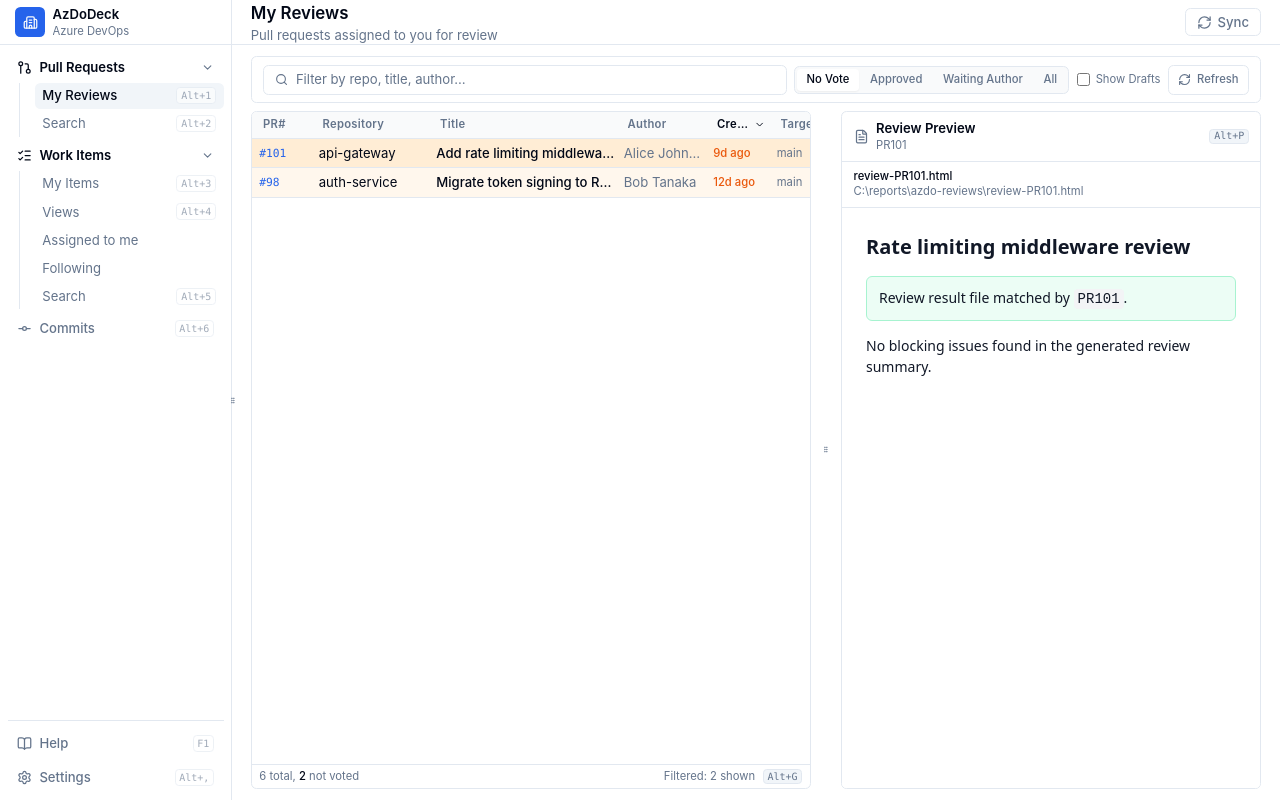
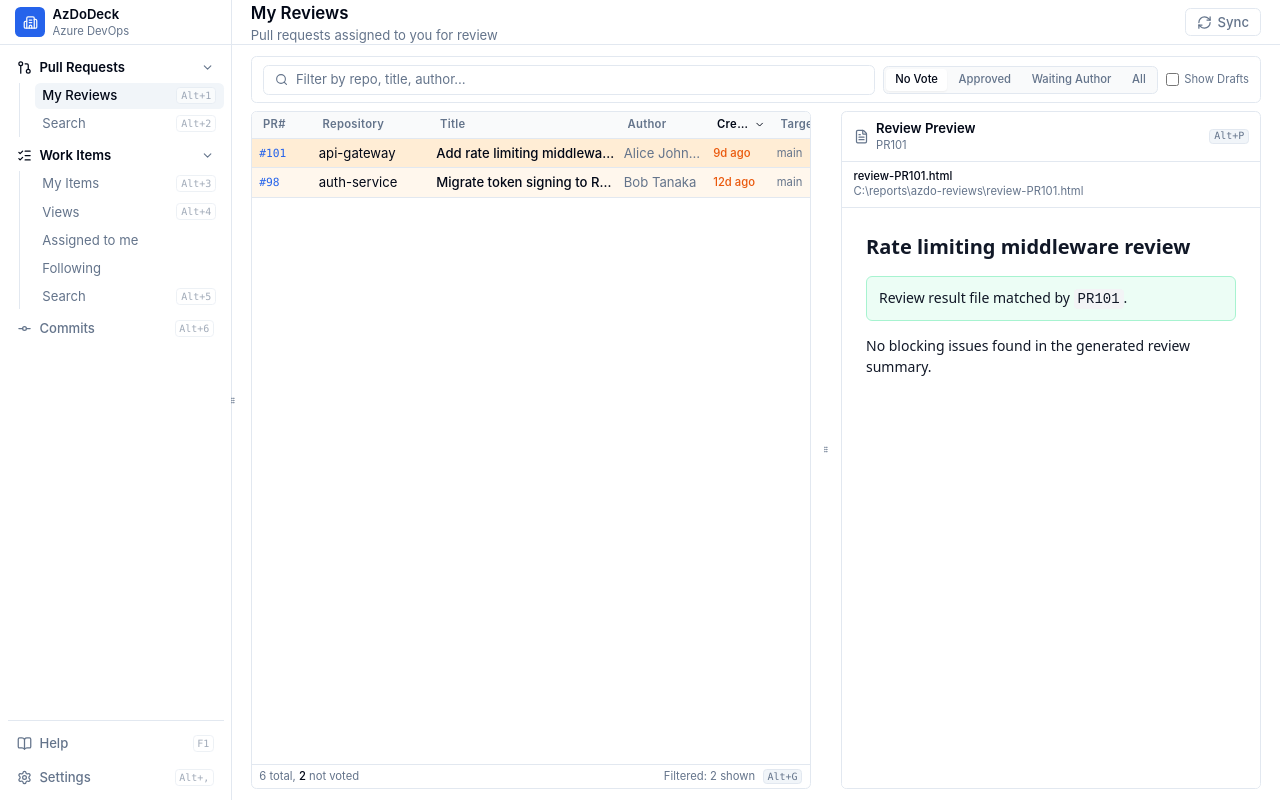
Before and after one commit to ntaksh42/DevDeck, a React (Vite) app: page / in a window 1280 px wide. Built offline with nearby package versions, Linux system fonts and the light colour scheme.

Commit message:
fix(ui): remove misleading refresh actions

```diff
--- a/src/components/HelpDialog.tsx
+++ b/src/components/HelpDialog.tsx
@@ -57,7 +57,6 @@ export function HelpDialog({ onClose }: { onClose: () => void }) {
           <div className={row}><span>Filter: All / My / Approved / Rejected</span><kbd className={kbd}>1–4</kbd></div>
           <div className={row}><span>Open in Azure DevOps</span><kbd className={kbd}>Enter</kbd></div>
           <div className={row}><span>Show drafts</span><kbd className={kbd}>D</kbd></div>
-          <div className={row}><span>Refresh</span><kbd className={kbd}>R</kbd></div>
           <div className={row}><span>Copy URL</span><kbd className={kbd}>C</kbd></div>
           <div className={row}><span>Move row</span><kbd className={kbd}>↑ ↓ PgUp PgDn Home End</kbd></div>
 
@@ -81,7 +80,7 @@ export function HelpDialog({ onClose }: { onClose: () => void }) {
           <p className={section}>Work Item Views</p>
           <div className={row}><span>Move view card</span><kbd className={kbd}>← → ↑ ↓</kbd></div>
           <div className={row}><span>Add / edit view</span><kbd className={kbd}>N / E</kbd></div>
-          <div className={row}><span>Refresh / delete</span><kbd className={kbd}>R / Del</kbd></div>
+          <div className={row}><span>Run views / delete</span><kbd className={kbd}>R / Del</kbd></div>
           <div className={row}><span>Save (in dialog)</span><kbd className={kbd}>Ctrl+Enter</kbd></div>
 
           <p className={section}>General</p>
--- a/src/features/pull-requests/MyReviewsGrid.tsx
+++ b/src/features/pull-requests/MyReviewsGrid.tsx
@@ -8,7 +8,7 @@ import {
   useState,
 } from 'react';
 import { useQuery } from '@tanstack/react-query';
-import { ChevronDown, ChevronUp, FileText, Loader2, RefreshCw, Search, X } from 'lucide-react';
+import { ChevronDown, ChevronUp, FileText, Loader2, Search, X } from 'lucide-react';
 import {
   listMyReviewPullRequests,
   getReviewResultPreview,
@@ -504,11 +504,6 @@ export function MyReviewsGrid({ organizations }: { organizations: Organization[]
       setSelectedIndex(0);
       return;
     }
-    if (e.key === "r" || e.key === "R") {
-      e.preventDefault();
-      void query.refetch();
-      return;
-    }
     if (e.key === "c" || e.key === "C") {
       e.preventDefault();
       const pr = sortedPrs[selectedIndex];
@@ -694,17 +689,6 @@ export function MyReviewsGrid({ organizations }: { organizations: Organization[]
           Show Drafts
         </label>
 
-        {/* Refresh button */}
-        <button
-          type="button"
-          onClick={() => void query.refetch()}
-          disabled={query.isFetching}
-          className="flex h-8 items-center gap-1.5 rounded-md border border-border bg-white px-2.5 text-xs font-medium text-muted-foreground hover:bg-secondary disabled:opacity-50"
-          aria-label="Refresh"
-        >
-          <RefreshCw className={`h-3.5 w-3.5 ${query.isFetching ? "animate-spin" : ""}`} aria-hidden="true" />
-          Refresh
-        </button>
       </div>
 
       <div
--- a/src/features/work-items/MyWorkItemsPanel.tsx
+++ b/src/features/work-items/MyWorkItemsPanel.tsx
@@ -1,6 +1,6 @@
 import { useState, useMemo } from 'react';
 import { useQuery } from '@tanstack/react-query';
-import { Loader2, RefreshCw, Search } from 'lucide-react';
+import { Search } from 'lucide-react';
 import { listMyWorkItems, commandErrorMessage, type Organization } from '@/lib/azdoCommands';
 import { matchesAllSearchTerms, splitSearchTerms } from '@/lib/utils';
 import { ErrorState } from '@/components/StateDisplay';
@@ -85,19 +85,6 @@ export function MyWorkItemsPanel({ organizations }: { organizations: Organizatio
           </select>
         ) : null}
 
-        <button
-          type="button"
-          disabled={query.isFetching}
-          onClick={() => query.refetch()}
-          className="inline-flex h-8 items-center gap-1.5 rounded-md bg-primary px-3 text-sm font-medium text-primary-foreground hover:bg-primary/90 disabled:cursor-not-allowed disabled:opacity-60"
-        >
-          {query.isFetching ? (
-            <Loader2 className="h-3.5 w-3.5 animate-spin" aria-hidden="true" />
-          ) : (
-            <RefreshCw className="h-3.5 w-3.5" aria-hidden="true" />
-          )}
-          Refresh
-        </button>
       </div>
       {query.isError ? (
         <ErrorState message={commandErrorMessage(query.error)} />
--- a/src/features/work-items/WorkItemViewsPanel.tsx
+++ b/src/features/work-items/WorkItemViewsPanel.tsx
@@ -8,7 +8,7 @@ import {
   useState,
 } from 'react';
 import { useQueries, useQuery, useQueryClient } from '@tanstack/react-query';
-import { ArrowLeft, ArrowRight, Copy, Download, Eye, EyeOff, Loader2, Pin, PinOff, Plus, RefreshCw, Trash2, Upload, X } from 'lucide-react';
+import { ArrowLeft, ArrowRight, Copy, Download, Eye, EyeOff, Loader2, Pin, PinOff, Play, Plus, Trash2, Upload, X } from 'lucide-react';
 import {
   getSavedQuery,
   countWorkItemQuery,
@@ -615,11 +615,11 @@ export function WorkItemViewsPanel({
       openEditDialog();
     } else if (event.key === "r" || event.key === "R") {
       event.preventDefault();
-      refreshViews();
+      runViews();
     }
   }
 
-  const refreshViews = () => {
+  const runViews = () => {
     invalidateWorkItemQueryViews(queryClient, selectedOrganizationId);
   };
 
@@ -794,11 +794,11 @@ export function WorkItemViewsPanel({
             <button
               type="button"
               disabled={views.length === 0}
-              onClick={refreshViews}
-              title="Refresh all views (R)"
+              onClick={runViews}
+              title="Run all views (R)"
               className="inline-flex h-8 items-center gap-1.5 rounded-md border border-border px-2.5 text-xs font-medium hover:bg-secondary disabled:cursor-not-allowed disabled:opacity-50"
             >
-              <RefreshCw className="h-3.5 w-3.5" aria-hidden="true" />
+              <Play className="h-3.5 w-3.5" aria-hidden="true" />
             </button>
             <button
               type="button"
```
